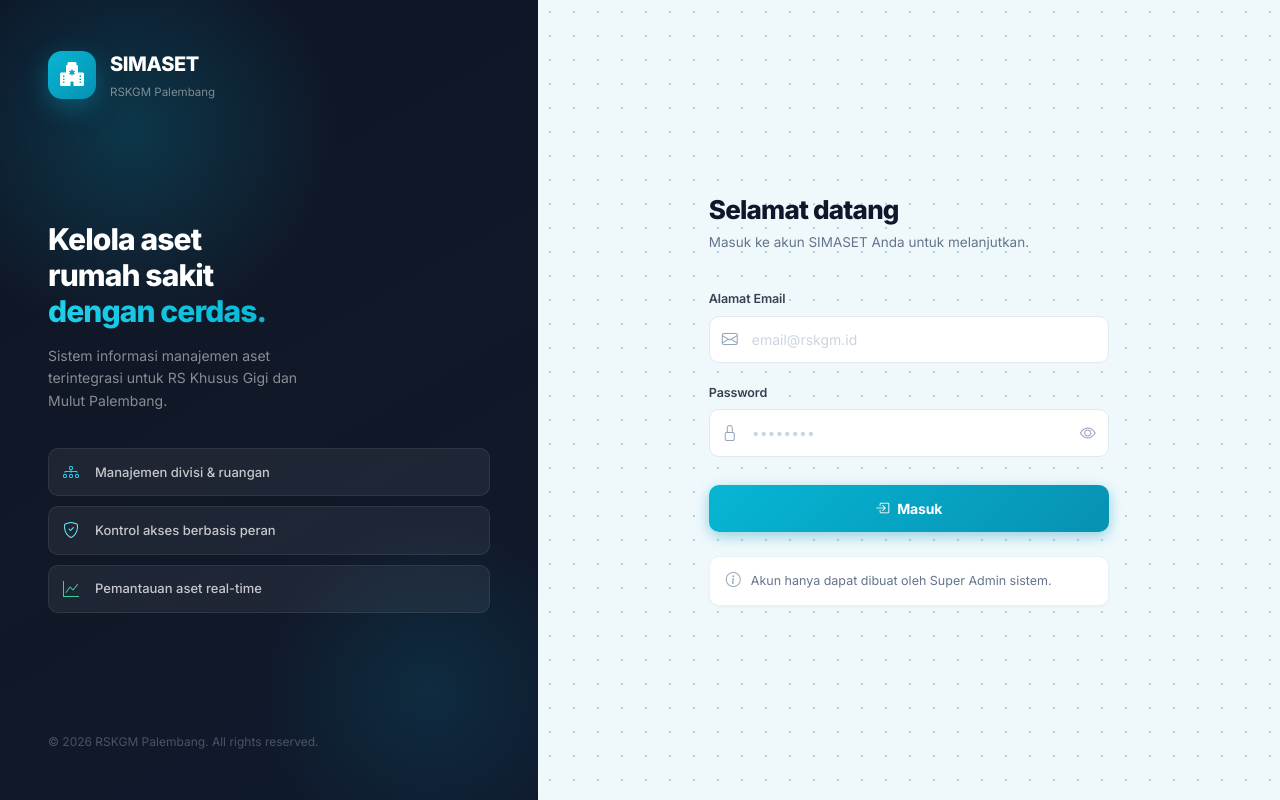
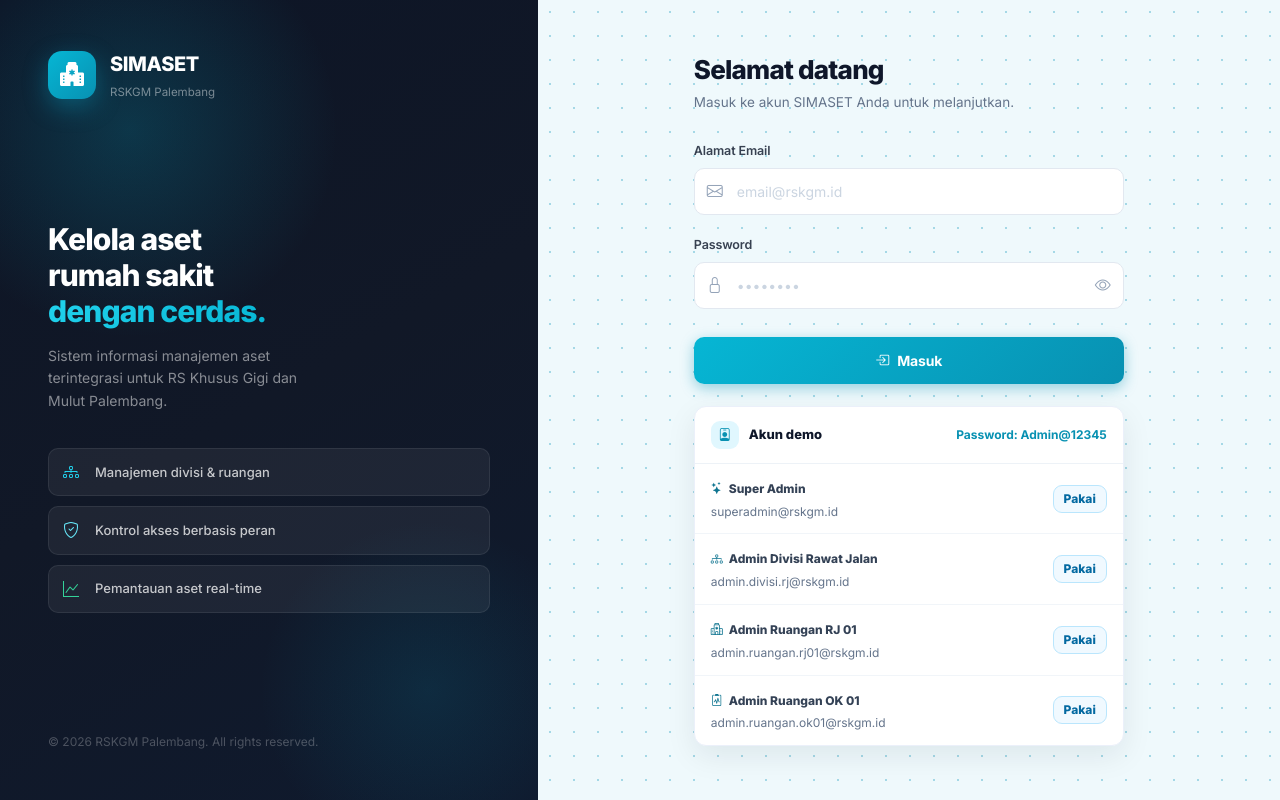
Before and after one commit to SuhastraDev/pencatatan-aset-fmea, a Flask app: page /login in a window 1280 px wide. Run offline with Flask 3, Linux system fonts and the light colour scheme; some libraries are stand-ins or nearby versions.

Commit message:
Show demo accounts on login

```diff
--- a/app/templates/auth/login.html
+++ b/app/templates/auth/login.html
@@ -144,15 +144,16 @@
     justify-content: center;
     padding: 48px 40px;
     position: relative;
+    overflow-y: auto;
   }
 
   .login-form-wrap {
     width: 100%;
-    max-width: 400px;
+    max-width: 430px;
   }
 
   .login-form-header {
-    margin-bottom: 36px;
+    margin-bottom: 28px;
   }
   .login-form-header h2 {
     font-size: 26px;
@@ -261,24 +262,119 @@
     transform: none;
   }
 
-  .login-notice {
-    margin-top: 24px;
-    padding: 12px 16px;
+  .demo-login-panel {
+    margin-top: 22px;
     background: #fff;
-    border-radius: 10px;
+    border-radius: 12px;
     border: 1px solid #EBF0FA;
-    font-size: 12.5px;
-    color: #64748B;
+    box-shadow: 0 10px 30px rgba(15,23,42,.08);
+    overflow: hidden;
+  }
+  .demo-login-head {
+    display: flex;
+    align-items: center;
+    justify-content: space-between;
+    gap: 12px;
+    padding: 14px 16px;
+    border-bottom: 1px solid #EDF2F7;
+  }
+  .demo-login-title {
     display: flex;
     align-items: center;
     gap: 10px;
-    box-shadow: 0 1px 3px rgba(0,0,0,.04);
+    color: #0F172A;
+    font-size: 13px;
+    font-weight: 800;
   }
-  .login-notice i { color: #94A3B8; font-size: 15px; flex-shrink: 0; }
+  .demo-login-title i {
+    width: 28px;
+    height: 28px;
+    border-radius: 9px;
+    background: #E0F7FE;
+    color: #0891B2;
+    display: inline-flex;
+    align-items: center;
+    justify-content: center;
+    flex-shrink: 0;
+  }
+  .demo-login-pass {
+    color: #0891B2;
+    font-size: 12px;
+    font-weight: 700;
+    white-space: nowrap;
+  }
+  .demo-account-list {
+    display: grid;
+    gap: 0;
+  }
+  .demo-account {
+    display: grid;
+    grid-template-columns: 1fr auto;
+    gap: 12px;
+    align-items: center;
+    padding: 12px 16px;
+    border-bottom: 1px solid #F1F5F9;
+  }
+  .demo-account:last-child {
+    border-bottom: 0;
+  }
+  .demo-account-role {
+    display: inline-flex;
+    align-items: center;
+    gap: 6px;
+    color: #334155;
+    font-size: 12px;
+    font-weight: 800;
+    margin-bottom: 3px;
+  }
+  .demo-account-role i {
+    color: #0E7490;
+  }
+  .demo-account-email {
+    color: #64748B;
+    font-size: 12px;
+    word-break: break-all;
+  }
+  .demo-use-btn {
+    border: 1px solid #BAE6FD;
+    background: #F0F9FF;
+    color: #0369A1;
+    border-radius: 9px;
+    padding: 7px 10px;
+    font-size: 12px;
+    font-weight: 800;
+    line-height: 1;
+    cursor: pointer;
+    transition: all .16s;
+    white-space: nowrap;
+  }
+  .demo-use-btn:hover {
+    background: #E0F2FE;
+    border-color: #7DD3FC;
+  }
 
   @media (max-width: 768px) {
     .login-left { display: none; }
-    .login-right { padding: 32px 24px; }
+    .login-right {
+      align-items: flex-start;
+      padding: 32px 24px;
+    }
+  }
+
+  @media (max-width: 480px) {
+    .demo-login-head,
+    .demo-account {
+      padding-left: 13px;
+      padding-right: 13px;
+    }
+    .demo-account {
+      grid-template-columns: 1fr;
+      gap: 8px;
+    }
+    .demo-use-btn {
+      width: 100%;
+      padding: 9px 10px;
+    }
   }
 </style>
 {% endblock %}
@@ -344,6 +440,7 @@
           <div class="login-input-wrap">
             <i class="bi bi-envelope fi"></i>
             <input type="email" name="{{ form.email.name }}"
+                   id="loginEmailInput"
                    value="{{ form.email.data or '' }}"
                    class="login-input {% if form.email.errors %}is-invalid{% endif %}"
                    placeholder="email@rskgm.id"
@@ -379,9 +476,44 @@
         </button>
       </form>
 
-      <div class="login-notice">
-        <i class="bi bi-info-circle"></i>
-        Akun hanya dapat dibuat oleh Super Admin sistem.
+      <div class="demo-login-panel" aria-label="Akun demo untuk login">
+        <div class="demo-login-head">
+          <div class="demo-login-title">
+            <i class="bi bi-person-badge"></i>
+            Akun demo
+          </div>
+          <div class="demo-login-pass">Password: Admin@12345</div>
+        </div>
+        <div class="demo-account-list">
+          <div class="demo-account">
+            <div>
+              <div class="demo-account-role"><i class="bi bi-stars"></i> Super Admin</div>
+              <div class="demo-account-email">superadmin@rskgm.id</div>
+            </div>
+            <button type="button" class="demo-use-btn" onclick="useDemoAccount('superadmin@rskgm.id')">Pakai</button>
+          </div>
+          <div class="demo-account">
+            <div>
+              <div class="demo-account-role"><i class="bi bi-diagram-3"></i> Admin Divisi Rawat Jalan</div>
+              <div class="demo-account-email">admin.divisi.rj@rskgm.id</div>
+            </div>
+            <button type="button" class="demo-use-btn" onclick="useDemoAccount('admin.divisi.rj@rskgm.id')">Pakai</button>
+          </div>
+          <div class="demo-account">
+            <div>
+              <div class="demo-account-role"><i class="bi bi-hospital"></i> Admin Ruangan RJ 01</div>
+              <div class="demo-account-email">admin.ruangan.rj01@rskgm.id</div>
+            </div>
+            <button type="button" class="demo-use-btn" onclick="useDemoAccount('admin.ruangan.rj01@rskgm.id')">Pakai</button>
+          </div>
+          <div class="demo-account">
+            <div>
+              <div class="demo-account-role"><i class="bi bi-clipboard2-pulse"></i> Admin Ruangan OK 01</div>
+              <div class="demo-account-email">admin.ruangan.ok01@rskgm.id</div>
+            </div>
+            <button type="button" class="demo-use-btn" onclick="useDemoAccount('admin.ruangan.ok01@rskgm.id')">Pakai</button>
+          </div>
+        </div>
       </div>
 
     </div>
@@ -399,6 +531,14 @@ function toggleLoginPass() {
   icon.className = inp.type === 'text' ? 'bi bi-eye-slash' : 'bi bi-eye';
 }
 
+function useDemoAccount(email) {
+  const emailInput = document.getElementById('loginEmailInput');
+  const passInput = document.getElementById('loginPassInput');
+  emailInput.value = email;
+  passInput.value = 'Admin@12345';
+  passInput.focus();
+}
+
 document.getElementById('loginForm').addEventListener('submit', function() {
   const btn = document.getElementById('loginBtn');
   btn.disabled = true;
```
